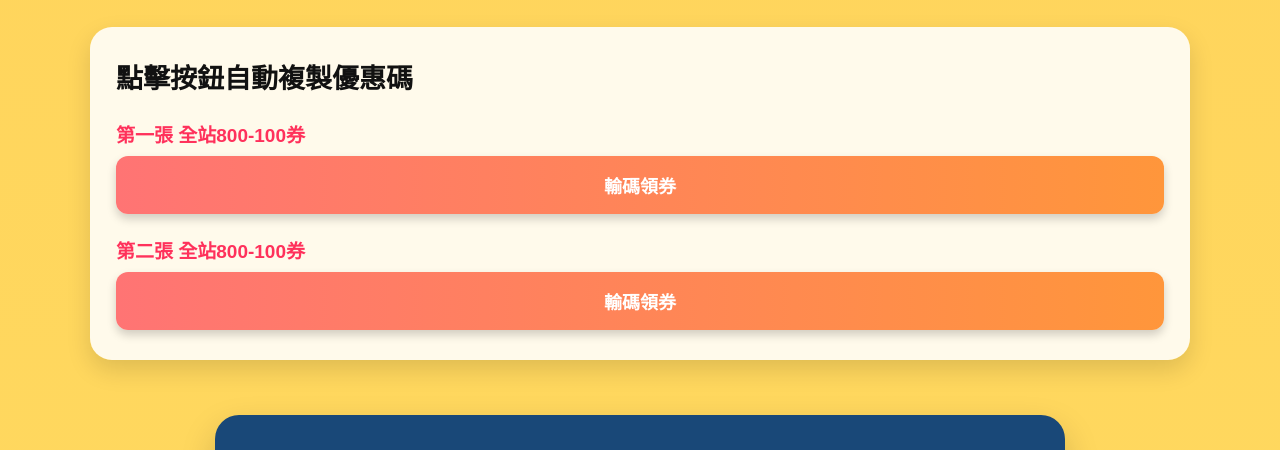
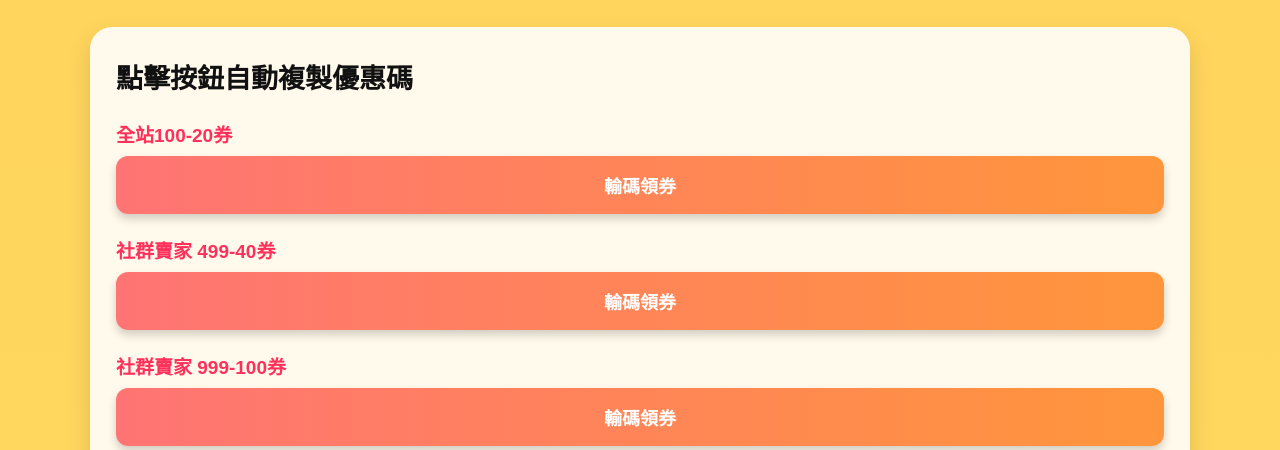
Before and after one commit to jerrylee91/shamoneynote.github.io-01-, a plain HTML site: page index.html in a window 1280 px wide. Shown: the part 244-694 px from the top of the page. Drawn offline with Linux system fonts and the light colour scheme.

Commit message:
Update coupon codes and titles in index.html

```diff
--- a/index.html
+++ b/index.html
@@ -820,14 +820,14 @@
     <div class="coupon">
 
         <div class="coupon-title">
-            第一張 全站800-100券
+            全站100-20券
         </div>
 
         <button
             class="coupon-button"
             onclick="copyAndOpen(
-                'XQDJKGFACE2',
-                'https://s.shopee.tw/8VAOnD7XKw'
+                'NOV18SHO',
+                'https://s.shopee.tw/5LDYBXfoOs'
             )">
             輸碼領券
         </button>
@@ -838,14 +838,32 @@
     <div class="coupon">
 
         <div class="coupon-title">
-            第二張 全站800-100券
+            社群賣家 499-40券
         </div>
 
         <button
             class="coupon-button"
             onclick="copyAndOpen(
-                'XQDJFFCJ4DJ',
-                'https://s.shopee.tw/8VAOnD7XKw'
+                'VPAFF40',
+                'https://s.shopee.tw/5LDYBXfoOs'
+            )">
+            輸碼領券
+        </button>
+
+    </div>
+
+     <!-- 優惠碼 3 -->
+    <div class="coupon">
+
+        <div class="coupon-title">
+            社群賣家 999-100券
+        </div>
+
+        <button
+            class="coupon-button"
+            onclick="copyAndOpen(
+                'VPAFF100',
+                'https://s.shopee.tw/5LDYBXfoOs'
             )">
             輸碼領券
         </button>
```
